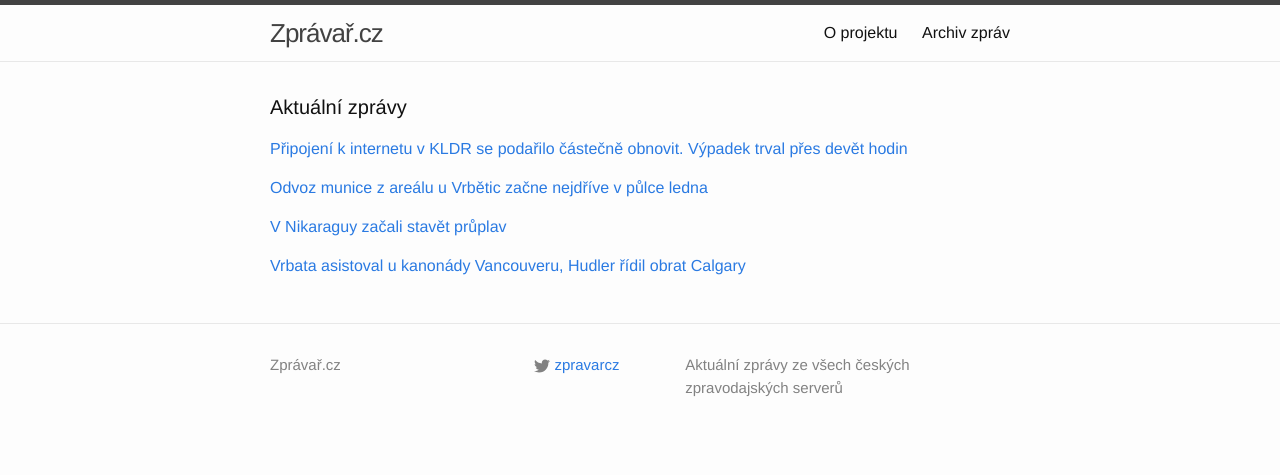
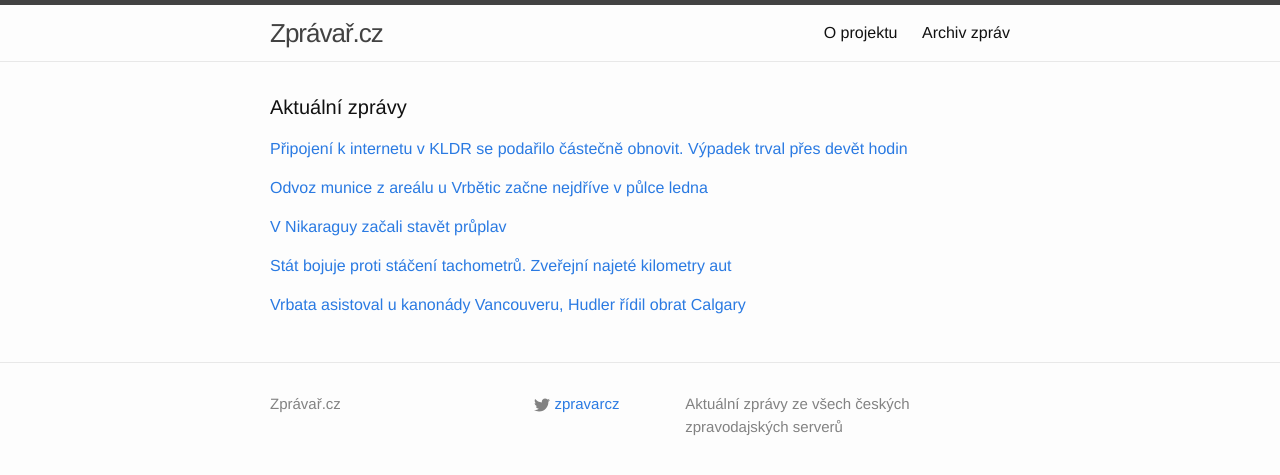
Before and after one commit to adliska/zpravar, a Jekyll site: the page built from index.html, in a window 1280 px wide. Shown: the top 475 px of the page. Built offline with Jekyll 4.4.1, drawn with Linux system fonts in a browser that asks for light colours.

Commit message:
zpravar news update

```diff
--- a/index.html
+++ b/index.html
@@ -35,8 +35,15 @@ layout: default
 <li><a href=http://www.novinky.cz/zahranicni/amerika/357116-v-nicaraguy-zacali-stavet-pruplav.html>v Nicaraguy začali stavět průplav  - www.novinky.cz</a></li>
 <li><a href=http://www.financninoviny.cz/zpravodajstvi/zpravy/nikaragua-zahajila-stavbu-noveho-pruplavu-konkurujiciho-paname/1161838>Nikaragua zahájila stavbu nového průplavu konkurujícího Panamě - www.financninoviny.cz</a></li>
 </ul>
-</div><p><a href="javascript:;" onclick="toggle_visibility('zpravy3')">Vrbata asistoval u kanonády Vancouveru, Hudler řídil obrat Calgary</a></p>
+</div><p><a href="javascript:;" onclick="toggle_visibility('zpravy3')">Stát bojuje proti stáčení tachometrů. Zveřejní najeté kilometry aut</a></p>
 <div id="zpravy3" style="display:none">
+<ul>
+<li><a href=http://byznys.ihned.cz/c1-63295560-stat-bojuje-proti-staceni-tachometru-zverejni-najete-kilometry-aut>Stát bojuje proti stáčení tachometrů. Zveřejní najeté kilometry aut - byznys.ihned.cz</a></li>
+<li><a href=http://www.financninoviny.cz/zpravodajstvi/zpravy/databaze-na-webu-ma-pomoci-proti-staceni-tachometru/1161928>Databáze na webu má pomoci proti stáčení tachometrů - www.financninoviny.cz</a></li>
+<li><a href=http://zpravy.aktualne.cz/domaci/konec-pretaceni-tachometru-aut-data-budou-na-webu-od-ledna/r~bc7b650889ea11e498be002590604f2e/>Konec přetáčení tachometrů aut? Data budou na webu od ledna - zpravy.aktualne.cz</a></li>
+</ul>
+</div><p><a href="javascript:;" onclick="toggle_visibility('zpravy4')">Vrbata asistoval u kanonády Vancouveru, Hudler řídil obrat Calgary</a></p>
+<div id="zpravy4" style="display:none">
 <ul>
 <li><a href=http://hokej.idnes.cz/vrbata-asistoval-u-kanonady-d1c-/nhl.aspx?c=A141223_071356_nhl_Mkr>Vrbata asistoval u kanonády Vancouveru, Hudler řídil obrat Calgary - hokej.idnes.cz</a></li>
 <li><a href=http://sport.aktualne.cz/vrbata-prispel-asistenci-ke-kanonade-vancouveru/r~aaf1a8ea8a6911e4aff10025900fea04/>Vrbata přispěl asistencí ke kanonádě Vancouveru - sport.aktualne.cz</a></li>
```
